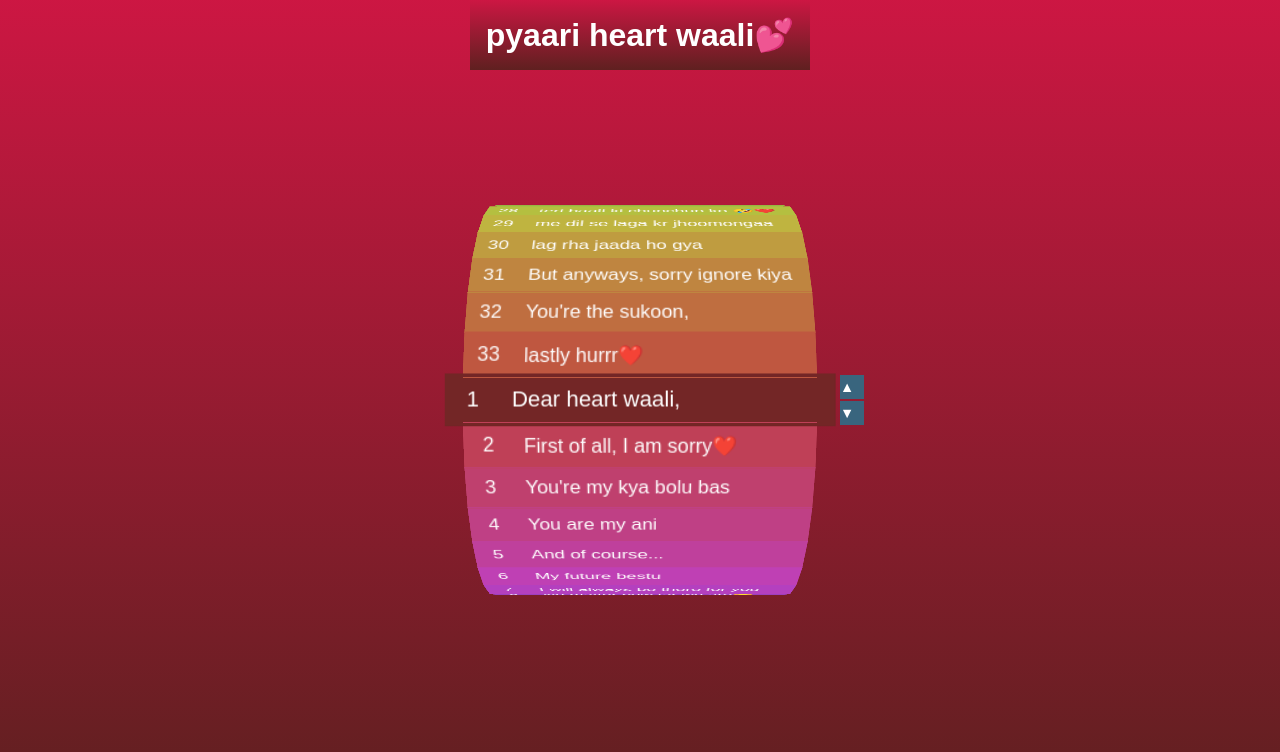
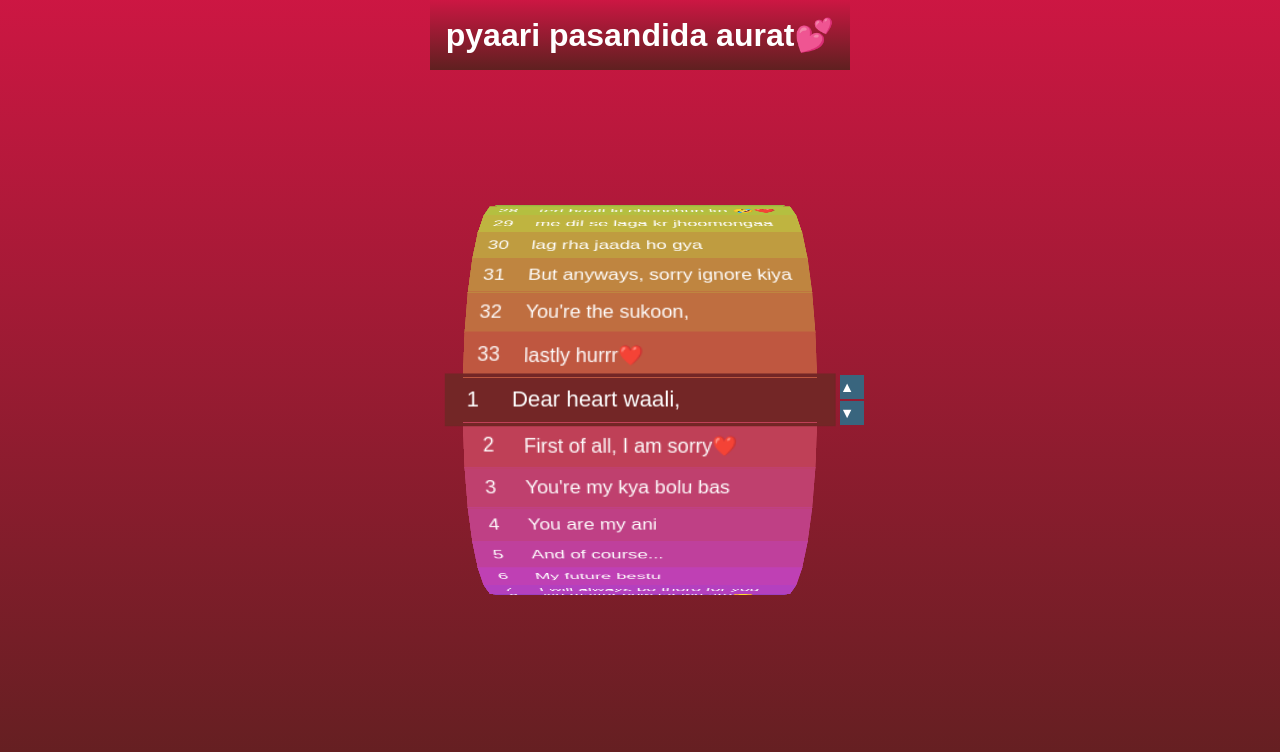
Before and after one commit to dharamji13/heartwaali, a plain HTML site: page index.html in a window 1280 px wide. Drawn offline with nearby package versions, Linux system fonts and the light colour scheme.

Commit message:
Update index.html

```diff
--- a/index.html
+++ b/index.html
@@ -12,7 +12,7 @@
 </head>
 <body>
     <header>
-        <h1>pyaari heart waali💕</h1>
+        <h1>pyaari pasandida aurat💕</h1>
       </header>
       <div class="container">
         <ul></ul>
```
